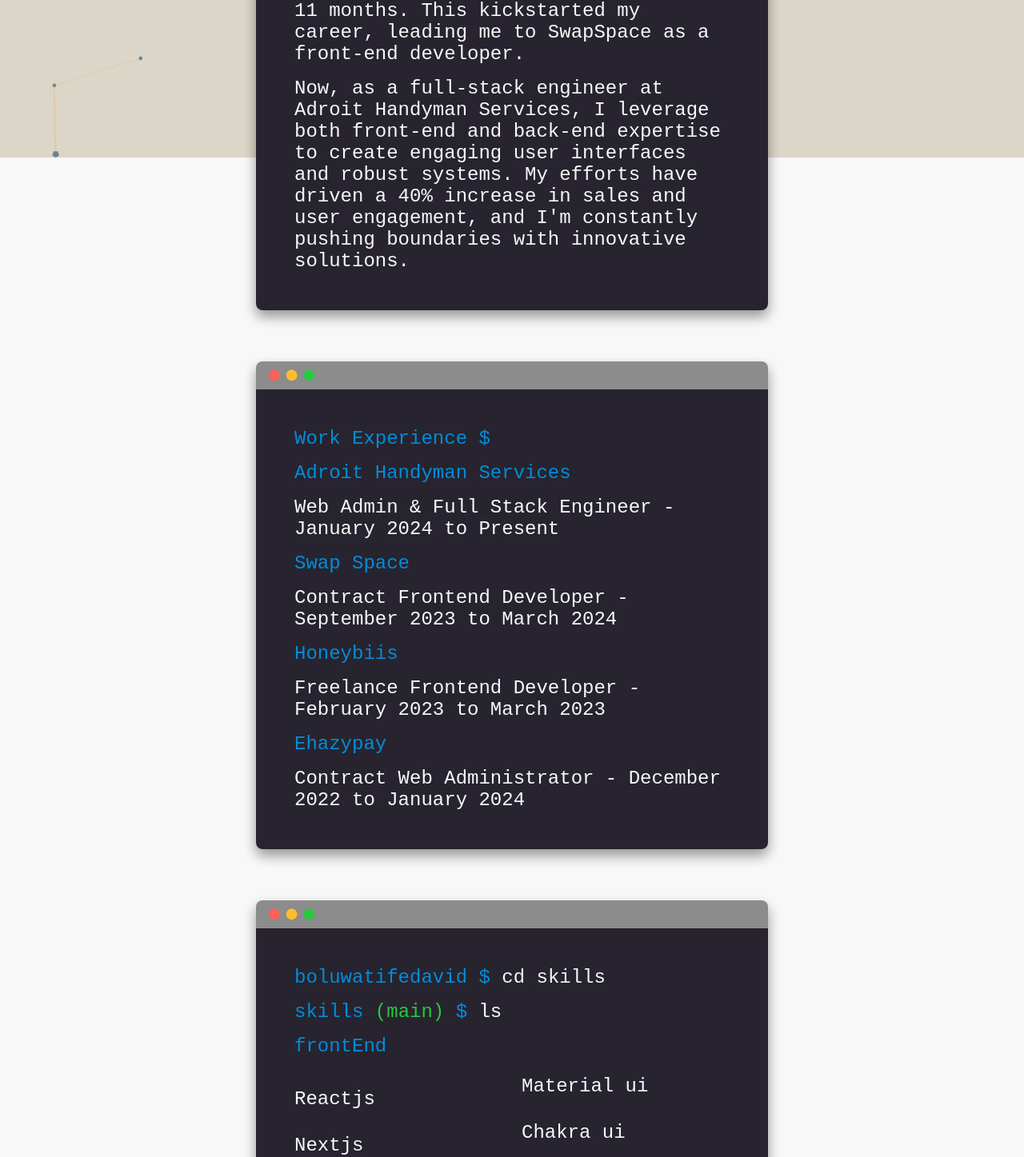
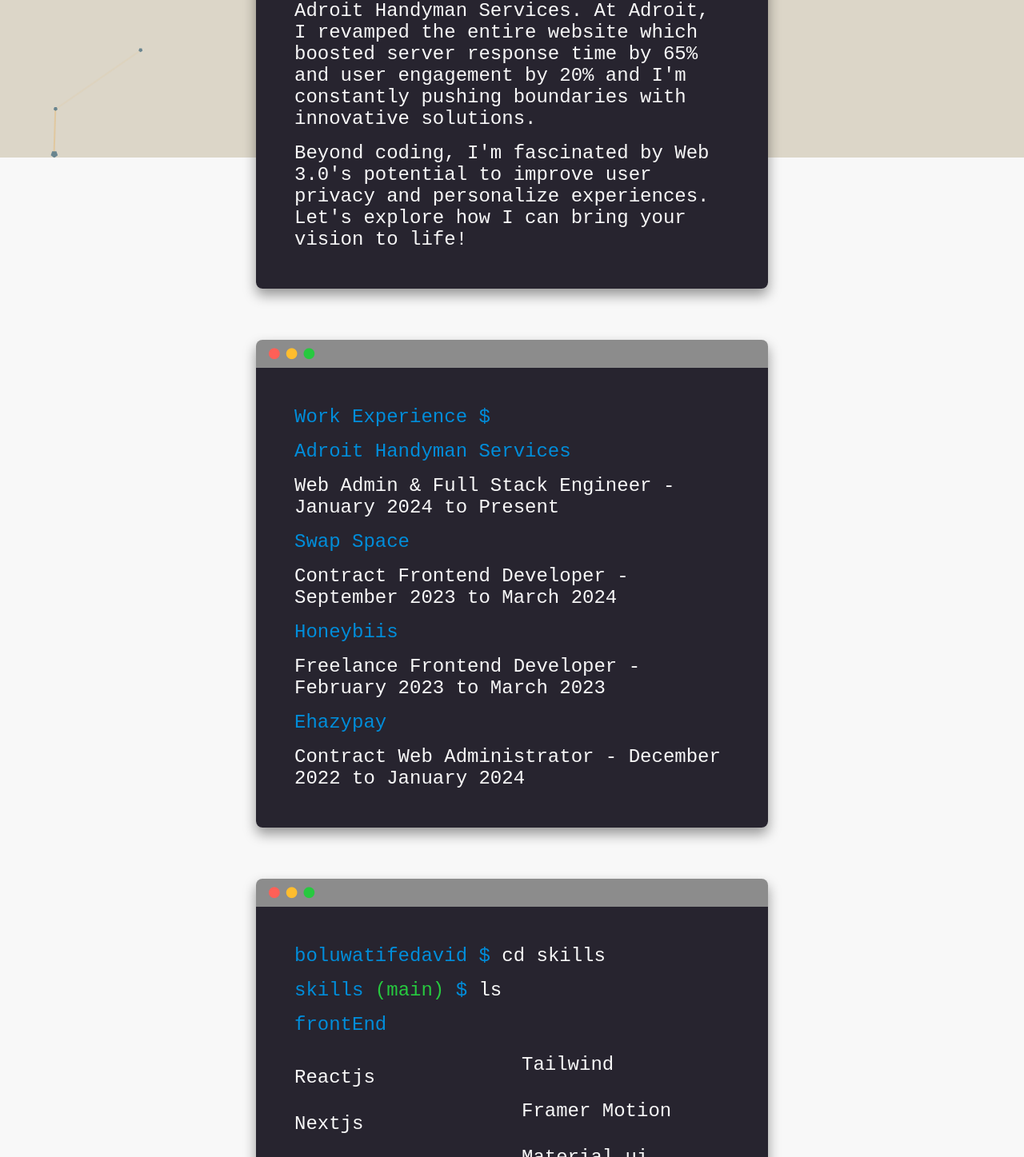
Before and after one commit to GIT-Gizmo/dave, a React (Vite) app: page /about in a window 1280 px wide. Shown: the part 603-2050 px from the top of the page at 80% size. Built offline with nearby package versions, Linux system fonts and the light colour scheme.

Commit message:
Updated my resume and description

```diff
--- a/src/assets/info/Info.jsx
+++ b/src/assets/info/Info.jsx
@@ -69,11 +69,12 @@
       label: 'telegram',
     },
   ],
-  bio: <><p>Hello, I'm Boluwatife David. A Full-Stack Engineer with a unique journey. My background in demography fueled my analytical thinking and problem-solving skills. But my hunger for crafting impactful experiences led me to transition to web development in 2021.</p><p>Through self-driven learning, I mastered front-end technologies and landed my first freelance gig within 11 months. This kickstarted my career, leading me to SwapSpace as a front-end developer.</p><p>Now, as a full-stack engineer at Adroit Handyman Services, I leverage both front-end and back-end expertise to create engaging user interfaces and robust systems. My efforts have driven a 40% increase in sales and user engagement, and I'm constantly pushing boundaries with innovative solutions.</p></>,
+  bio: <><p>Hello!, I'm Boluwatife David. A Full-Stack Engineer with a unique journey transitioning to web development. My background in demography fueled my analytical skills, which I now combine with expertise in React, Next.js, Node.js, and PHP to create cool web apps and robust systems.</p><p>Self-driven learning landed me my first freelance gig within 11 months, followed by roles at Swap Space and Adroit Handyman Services. At Adroit, I revamped the entire website which boosted server response time by 65% and user engagement by 20% and I'm constantly pushing boundaries with innovative solutions.</p><p>Beyond coding, I'm fascinated by Web 3.0's potential to improve user privacy and personalize experiences. Let's explore how I can bring your vision to life!</p>
+  </>,
   skills: {
-    frontEnd: ['Reactjs', 'Nextjs', 'JavaScript', 'Typescript', 'Tailwind CSS', 'Framer Motion', 'Material ui', 'Chakra ui', 'Sass', 'Bootstrap', 'Html/Css', 'JQuery',],
-    backEnd: [ 'Nodejs', 'Expressjs', 'MongoDb', 'REST api', 'Php', 'Python', 'Firebase', 'Ejs', ],
-    developmentTools: [ 'Git', 'Vite', 'Vercel', 'Netlify', 'Google Cloud', 'Redux', 'Npm', 'Jest', 'Figma', 'CPanel', 'Wordpress', 'Wix'],
+    frontEnd: ['Reactjs', 'Nextjs', 'Html/Css', 'JavaScript', 'Typescript', 'Tailwind', 'Framer Motion', 'Material ui', 'Sass', 'Bootstrap'],
+    backEnd: ['Nodejs', 'Expressjs', 'MongoDb', 'REST api', 'Php', 'Python', 'Firebase', 'Google Cloud'],
+    developmentTools: [ 'Git', 'Vite', 'Vercel', 'Netlify', 'Npm', 'Jest', 'Figma', 'CPanel'],
     learning: [ 'web 3.0', 'solidity'],
   },
   hobbies: [
```
Also changed, not shown: 1 other file (tests, documents, lock files or other folders).
